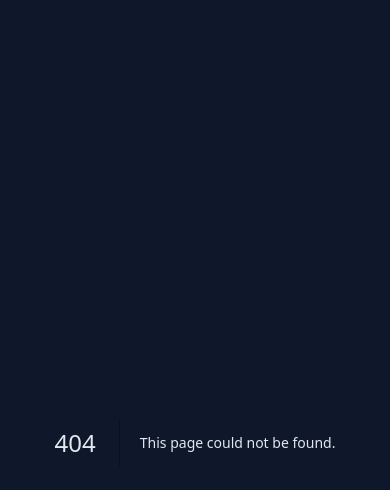
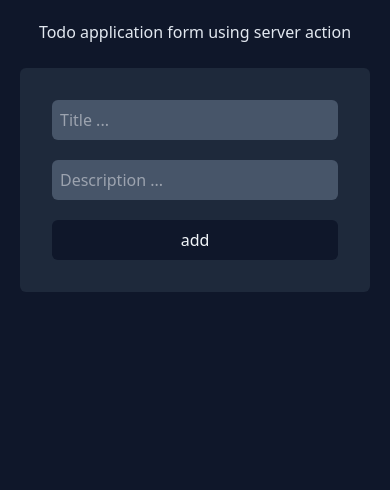
Before and after one commit to meytizn/Nextjs_Application, a Next.js app in the folder next_tutorial/: page /todo in a window 390 px wide. Before the commit this address had no page. Shown: the top 490 px of the page. Built offline with nearby package versions, Linux system fonts and the light colour scheme.

Commit message:
designing responsive form

```diff
--- a/next_tutorial/app/page.tsx
+++ b/next_tutorial/app/page.tsx
@@ -8,6 +8,8 @@ function Home(){
   <a href="/about">درباره ما </a>
   <br />
   <Link href="/post">تمامی پست ها </Link>
+  <br />
+  <Link href="/todo">تودو اپ</Link>
   </>
   )
 }
--- /dev/null
+++ b/next_tutorial/app/todo/page.tsx
@@ -0,0 +1,19 @@
+
+function Todo(){
+
+
+ return(<>
+ <h1 className="w-[100%] text-center">Todo application form using server action </h1>
+ <br/>
+
+
+<form className="flex flex-col gap-5 max-w-xl bg-slate-800 rounded-md p-8 mx-auto">
+  <input type="text" name="title" placeholder="Title ... " className="p-2 bg-slate-600 outline-none rounded-md" />
+  <input type="text" name="description" placeholder="Description ...  " className="p-2 bg-slate-600 outline-none rounded-md" />
+  <button className="p-2 bg-slate-900 text-slate-100 rounded-md">add</button>
+</form>
+
+ </>)
+}
+
+export default Todo
```
